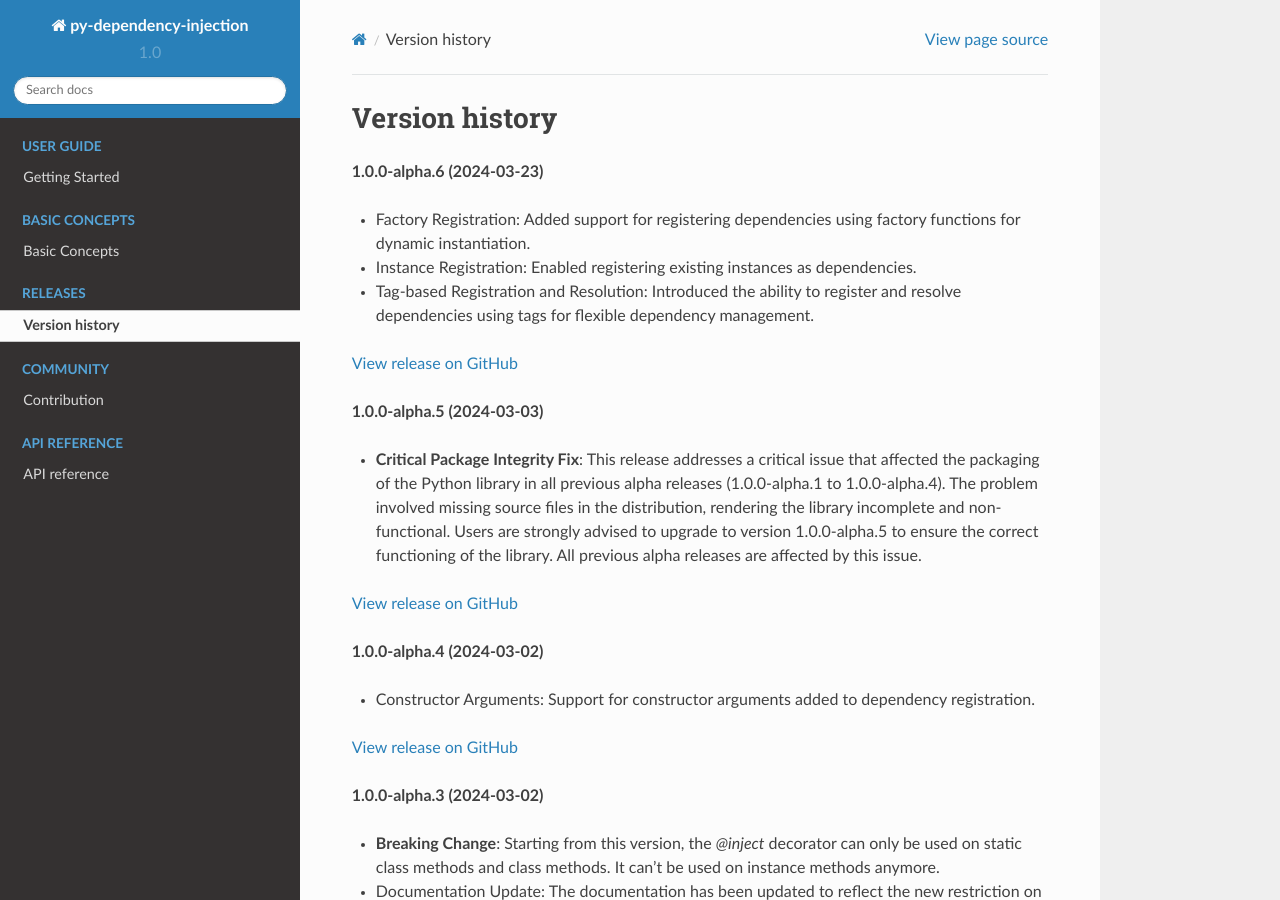
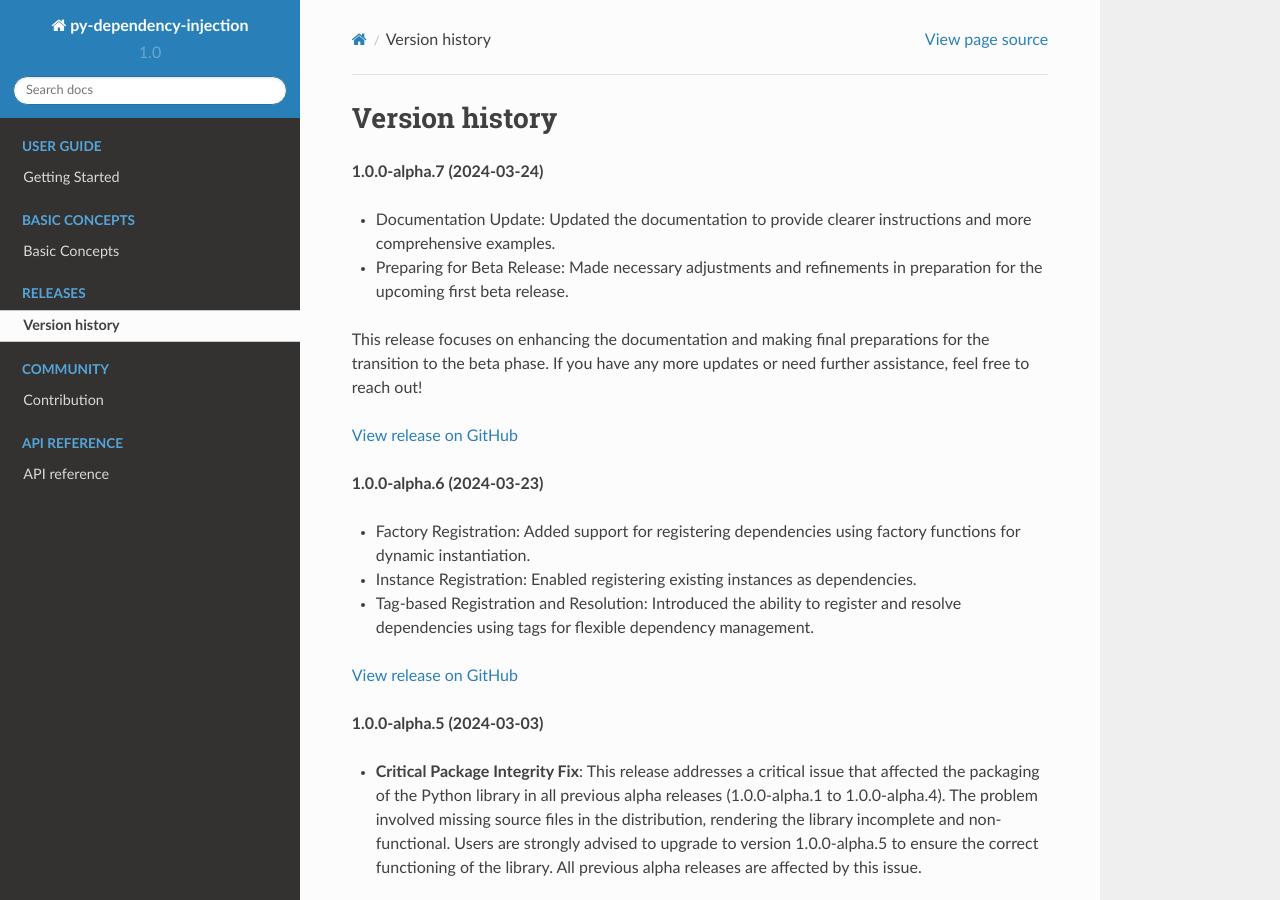
Before and after one commit to runemalm/py-dependency-injection, a Sphinx documentation site: the page built from docs/versionhistory.rst, in a window 1280 px wide and 900 px high. Built offline with Sphinx 7.4.7 and the Read the Docs theme 2.0.0, drawn with Linux system fonts in a browser that asks for light colours.

Commit message:
Bump to version 1.0.0-alpha.7 and add release notes.

```diff
--- a/docs/conf.py
+++ b/docs/conf.py
@@ -35,7 +35,7 @@
 version = "1.0"
 
 # The full version, including alpha/beta/rc tags
-release = "1.0.0-alpha.6"
+release = "1.0.0-alpha.7"
 
 
 # -- General configuration ---------------------------------------------------
--- a/docs/versionhistory.rst
+++ b/docs/versionhistory.rst
@@ -1,6 +1,15 @@
 ###############
 Version history
 ###############
+
+**1.0.0-alpha.7 (2024-03-24)**
+
+- Documentation Update: Updated the documentation to provide clearer instructions and more comprehensive examples.
+- Preparing for Beta Release: Made necessary adjustments and refinements in preparation for the upcoming first beta release.
+
+This release focuses on enhancing the documentation and making final preparations for the transition to the beta phase. If you have any more updates or need further assistance, feel free to reach out!
+
+`View release on GitHub <https://github.com/runemalm/py-dependency-injection/releases/tag/v1.0.0-alpha.7>`_
 
 **1.0.0-alpha.6 (2024-03-23)**
 
--- a/setup.py
+++ b/setup.py
@@ -6,7 +6,7 @@
 
 setup(
     name="py-dependency-injection",
-    version="1.0.0-alpha.6",
+    version="1.0.0-alpha.7",
     author="David Runemalm, 2024",
     author_email="david.runemalm@gmail.com",
     description="A dependency injection library for Python.",
```
Also changed, not shown: README.md (+7 -0 lines).
